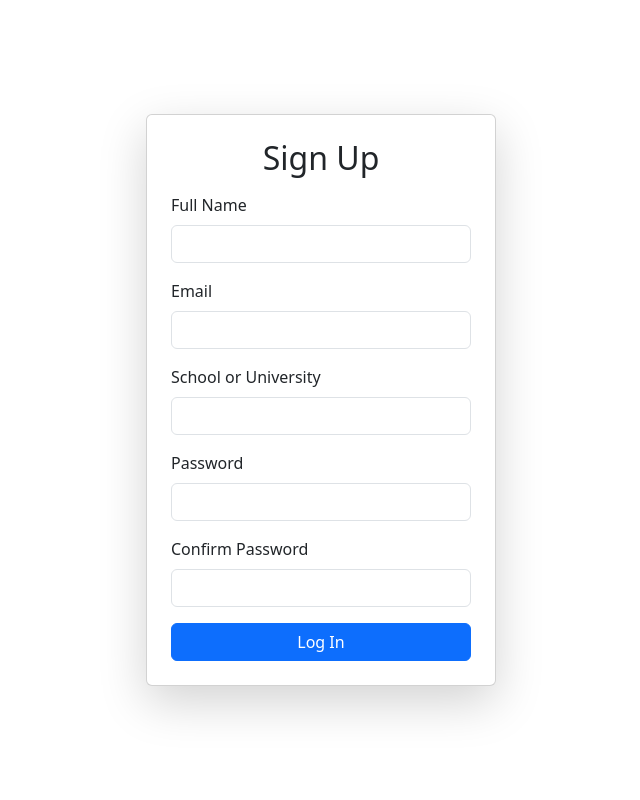
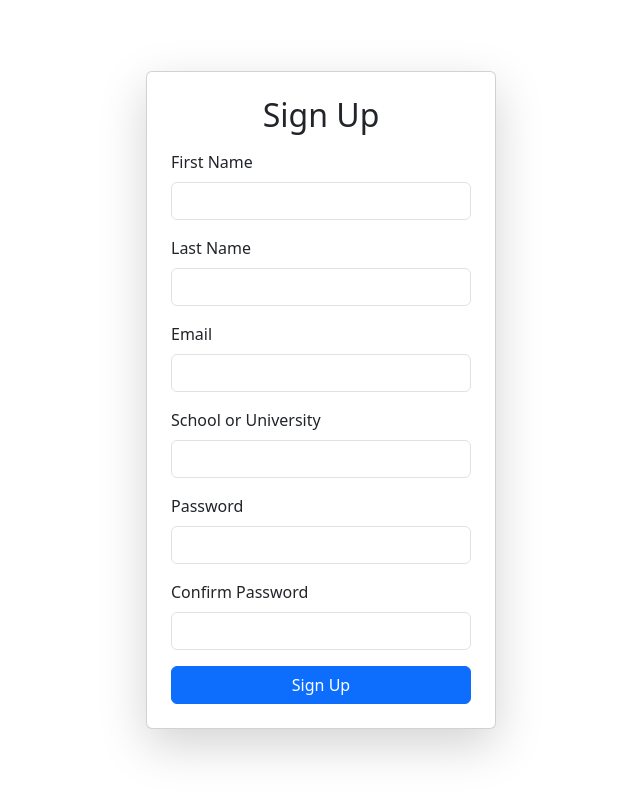
Before and after one commit to UVMHacks2025/BashProShop, a Flask app: page /signup in a window 1280 px wide. Shown: the whole page, without its empty margins (319-959 px from the left). Run offline with Flask 3, Linux system fonts and the light colour scheme; parts of the project's set-up code (start-up, migrations or seed data) failed here and were passed over.

Commit message:
made sign up, wrong password sends to json file, needs fix

```diff
--- a/src/app.py
+++ b/src/app.py
@@ -49,10 +49,36 @@ def logout():
 
 @app.route("/signup", methods=['GET', 'POST'])
 def signup():
-    if (request.method == 'POST'):
-        data = request.get_json()
-        print(data)
-    if (request.method == 'GET'):
+    if request.method == 'POST':
+        first_name = request.form.get('firstName')
+        last_name = request.form.get('lastName')
+        email = request.form.get('email')
+        school = request.form.get('school')
+        password = request.form.get('password')
+        confirm_password = request.form.get('confirmPassword')
+
+        if password != confirm_password:
+            return jsonify({'message': 'Passwords do not match'}), 400
+
+        existing_user = User.query.filter_by(email=email).first()
+        if existing_user:
+            return jsonify({'message': 'Email already registered'}), 400
+
+        user = User(
+            email=email,
+            first_name=first_name,
+            last_name=last_name,
+            school=school
+        )
+        user.password = password  #hash the password
+
+        db.session.add(user)
+        db.session.commit()
+
+        login_user(user)
+        return jsonify({'message': 'Signup successful'})
+
+    if request.method == 'GET':
         return render_template("signup.html")
 
 
--- a/src/templates/signup.html
+++ b/src/templates/signup.html
@@ -4,14 +4,18 @@
 <main class="d-flex justify-content-center align-items-center vh-100">
     <div class="card p-4 shadow-lg" style="width: 350px;">
         <h2 class="text-center mb-3">Sign Up</h2>
-            <form method="post">
+            <form method="post" action="#">
                 <div class="mb-3">
-                    <label for="name" class="form-label">Full Name</label>
-                    <input type="text" name="email" id="email" class="form-control" required>
+                    <label for="firstName" class="form-label">First Name</label>
+                    <input type="text" name="firstName" id="firstName" class="form-control" required>
+                </div>
+                <div class="mb-3">
+                    <label for="lastName" class="form-label">Last Name</label>
+                    <input type="text" name="lastName" id="lastName" class="form-control" required>
                 </div>
                 <div class="mb-3">
                     <label for="email" class="form-label">Email</label>
-                    <input type="text" name="email" id="email" class="form-control" required>
+                    <input type="email" name="email" id="email" class="form-control" required>
                 </div>
                 <div class="mb-3">
                     <label for="school" class="form-label">School or University</label>
@@ -25,7 +29,7 @@
                     <label for="confirmPassword" class="form-label">Confirm Password</label>
                     <input type="password" name="confirmPassword" id="confirmPassword" class="form-control" required>
                 </div>
-                <button type="submit" class="btn btn-primary w-100">Log In</button>
+                <button type="submit" class="btn btn-primary w-100">Sign Up</button>
             </form>
     </div>
 </main>
```
